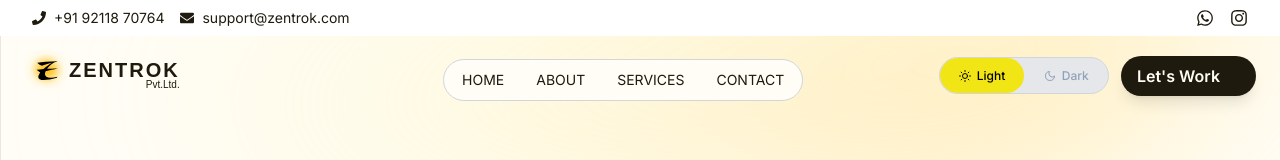
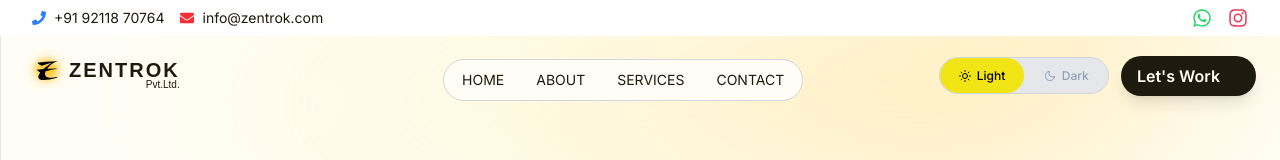
Before and after one commit to Zentrok-Private-Limited/Zentrok, a Next.js app: page / in a window 1280 px wide. Shown: the top 160 px of the page. Built offline with nearby package versions, Linux system fonts and the light colour scheme; a web font is replaced by a local one.

Commit message:
contact details updated

```diff
--- a/app/contact/page.tsx
+++ b/app/contact/page.tsx
@@ -212,7 +212,7 @@ export default function ContactPage() {
         >
           <div className="absolute -top-12 mt-20 right-0">
             <h1 className="text-3xl sm:text-4xl font-bold ">Contact Us</h1>
-            <p className="mt-2 opacity-80">We’d love to hear from you! Reach out using the form or details below.</p>
+            <p className="mt-2 opacity-80">We&apos;d love to hear from you! Reach out using the form or details below.</p>
           </div>
 
           <div className="pt-16 mt-20">
@@ -220,7 +220,7 @@ export default function ContactPage() {
               <Mail className="text-[var(--sun)] w-6 h-6" />
               <div>
                 <h3 className="font-semibold">Email</h3>
-                <p className="opacity-80">support@zentrok.com</p>
+                <p className="opacity-80">info@zentrok.com</p>
               </div>
             </div>
 
@@ -228,7 +228,7 @@ export default function ContactPage() {
               <Phone className="text-[var(--sun)] w-6 h-6" />
               <div>
                 <h3 className="font-semibold">Phone</h3>
-                <p className="opacity-80">+91 98765 43210</p>
+                <p className="opacity-80">+91 92118 70764</p>
               </div>
             </div>
 
--- a/components/Footer.tsx
+++ b/components/Footer.tsx
@@ -51,14 +51,15 @@ const AnimatedFooter: React.FC = () => {
   const inputBg = `var(--surface-1000)`;
   const footerBg = `var(--surface-900)`;
   const buttonBg = `var(--sun)`;
-  const buttonText = `#1e1a0d`; // consistent with your light theme spec
+  const buttonText = `#1e1a0d`;
   const borderColor = `var(--foreground)`;
 
+  // Socials with brand colors
   const socialIcons = [
-    { Icon: FaFacebookF, link: "#" },
-    { Icon: FaTwitter, link: "#" },
-    { Icon: FaInstagram, link: "#" },
-    { Icon: FaLinkedinIn, link: "#" },
+    { Icon: FaFacebookF, link: "#", color: "#1877F2" }, // Facebook blue
+    { Icon: FaTwitter, link: "#", color: "#1DA1F2" }, // Twitter sky blue
+    { Icon: FaInstagram, link: "#", color: "#E4405F" }, // Instagram pink/red
+    { Icon: FaLinkedinIn, link: "#", color: "#0077B5" }, // LinkedIn blue
   ];
 
   const getButtonText = () => {
@@ -134,16 +135,16 @@ const AnimatedFooter: React.FC = () => {
 
         {/* Socials */}
         <div className="flex space-x-4">
-          {socialIcons.map(({ Icon, link }, idx) => (
+          {socialIcons.map(({ Icon, link, color }, idx) => (
             <motion.a
               key={idx}
               whileHover={{ scale: 1.1 }}
               whileTap={{ scale: 0.95 }}
               href={link}
               className="p-3 rounded-full border transition-colors duration-300"
-              style={{ borderColor, color: foreground }}
+              style={{ borderColor }}
             >
-              <Icon size={18} />
+              <Icon size={18} style={{ color }} />
             </motion.a>
           ))}
         </div>
--- a/components/UpperNavbar.tsx
+++ b/components/UpperNavbar.tsx
@@ -3,10 +3,10 @@ import React from "react";
 import { FaPhone, FaEnvelope, FaWhatsapp, FaInstagram } from "react-icons/fa";
 import { motion } from "framer-motion";
 
-// Array of social icons and their links
+// Social icons with their brand colors
 const socialIcons = [
-  { Icon: FaWhatsapp, link: "https://wa.me/919211870764" },
-  { Icon: FaInstagram, link: "#" }, // Replace with your Instagram link
+  { Icon: FaWhatsapp, link: "https://wa.me/919211870764", color: "#25D366" }, // WhatsApp green
+  { Icon: FaInstagram, link: "#", color: "#E4405F" }, // Instagram pink
 ];
 
 const UpperNavbar: React.FC = () => {
@@ -20,31 +20,31 @@ const UpperNavbar: React.FC = () => {
             href="tel:+919211870764"
             className="flex items-center hover:text-[var(--sun)] transition-colors"
           >
-            <FaPhone className="mr-2" />
+            <FaPhone className="mr-2 text-blue-500" /> {/* Phone Blue */}
             <span>+91 92118 70764</span>
           </a>
           <a
             href="mailto:support@zentrok.com"
             className="flex items-center hover:text-[var(--sun)] transition-colors"
           >
-            <FaEnvelope className="mr-2" />
-            <span>support@zentrok.com</span>
+            <FaEnvelope className="mr-2 text-red-500" /> {/* Gmail Red */}
+            <span>info@zentrok.com</span>
           </a>
         </div>
 
         {/* Social Media Icons */}
         <div className="flex space-x-4">
-          {socialIcons.map(({ Icon, link }, idx) => (
+          {socialIcons.map(({ Icon, link, color }, idx) => (
             <motion.a
               key={idx}
-              whileHover={{ scale: 1.1 }}
+              whileHover={{ scale: 1.2 }}
               whileTap={{ scale: 0.95 }}
               href={link}
               target="_blank"
               rel="noopener noreferrer"
-              className="hover:text-[var(--sun)] transition-colors"
+              className="transition-transform"
             >
-              <Icon size={18} />
+              <Icon size={20} style={{ color }} />
             </motion.a>
           ))}
         </div>
```
